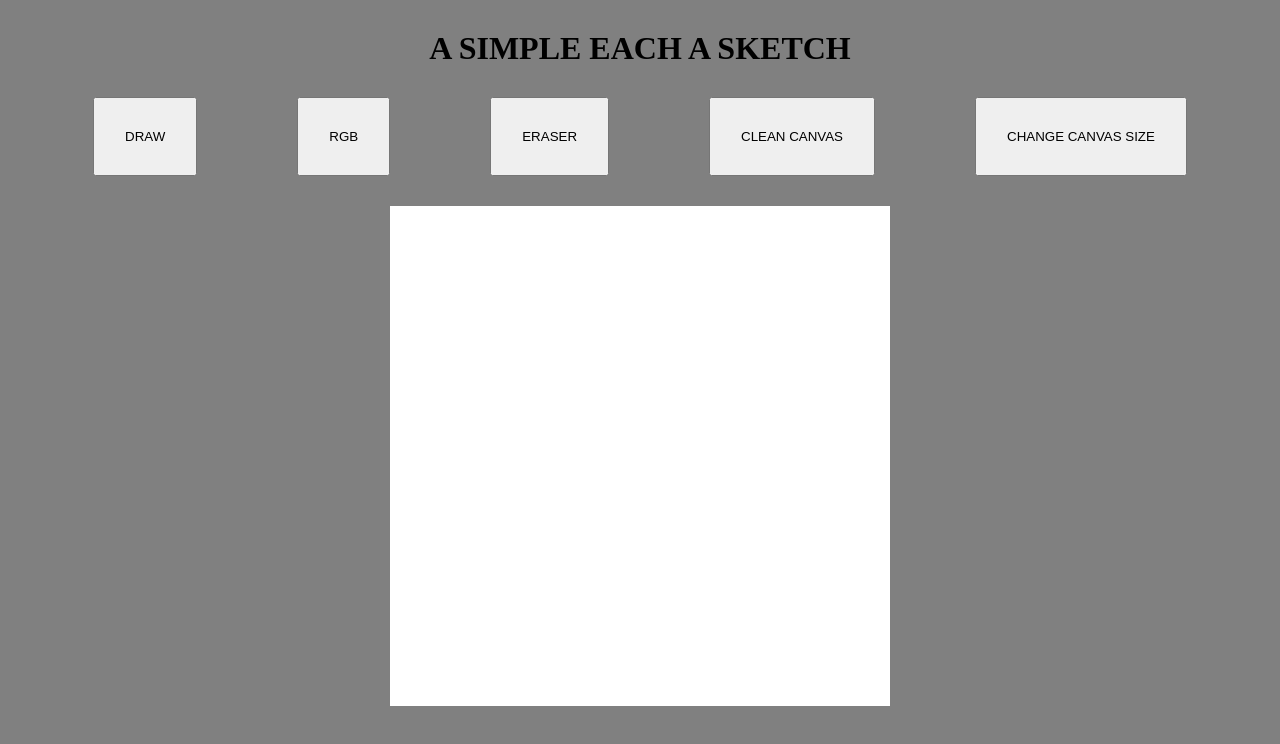
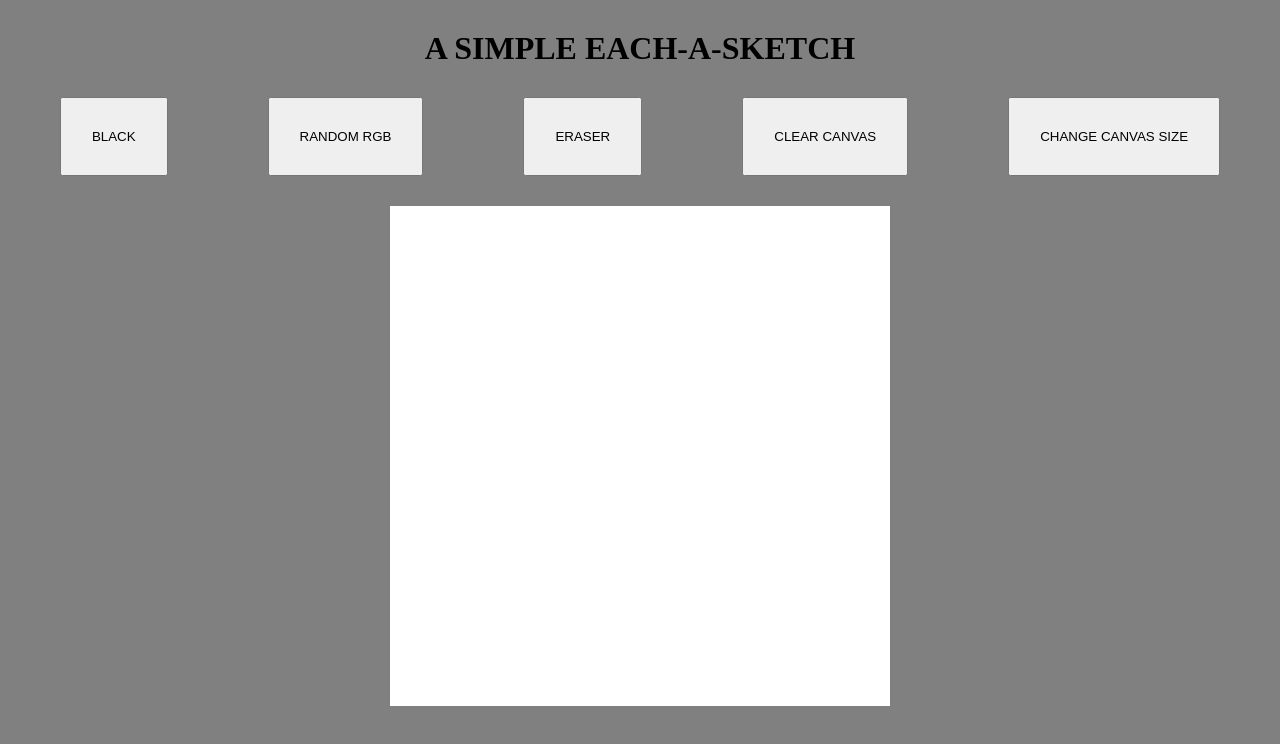
Before and after one commit to Gildedboy/each-a-sketch, a plain HTML site: page index.html in a window 1280 px wide. Drawn offline with Linux system fonts and the light colour scheme.

Commit message:
Some wording fixes

```diff
--- a/index.html
+++ b/index.html
@@ -8,12 +8,12 @@
   </head>
   <body>
     <div class="container">
-      <h1>A SIMPLE EACH A SKETCH</h1>
+      <h1>A SIMPLE EACH-A-SKETCH</h1>
       <div class="buttons">
-        <button id="draw" onclick="draw()">DRAW</button>
-        <button id="rgb" onclick="rgb()">RGB</button>
+        <button id="draw" onclick="draw()">BLACK</button>
+        <button id="rgb" onclick="rgb()">RANDOM RGB</button>
         <button id="eraser" onclick="eraser()">ERASER</button>
-        <button id="reset" onclick="reset(); eraser()">CLEAN CANVAS</button>
+        <button id="reset" onclick="reset(); eraser()">CLEAR CANVAS</button>
         <button id="size" onclick="changeSize()">CHANGE CANVAS SIZE</button>
       </div>
       <div class="canvas"></div>
```
